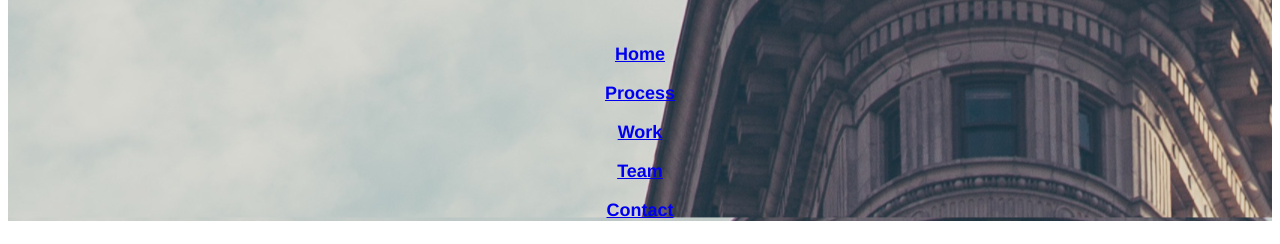
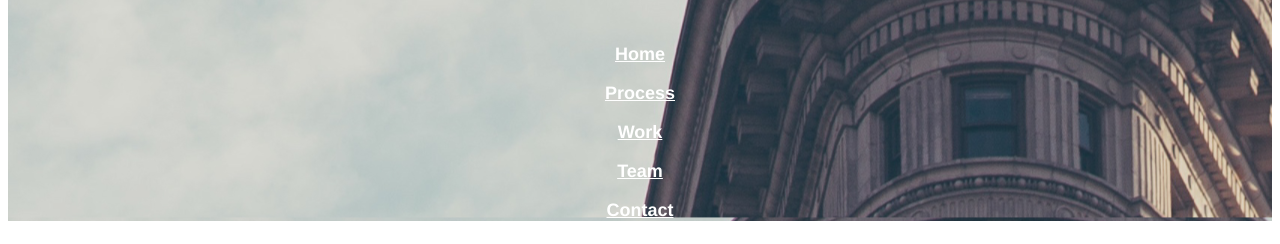
Before and after one commit to lolawin3/Broadway, a plain HTML site: page index.html in a window 1280 px wide. Shown: the part 130-374 px from the top of the page. Drawn offline with Linux system fonts and the light colour scheme.

Commit message:
Thrid commit.

```diff
--- a/resources/css/index.css
+++ b/resources/css/index.css
@@ -1,5 +1,6 @@
 body{text-align: center;
-     font-family: Helvetica;}
+     font-family: Helvetica;
+    font-size: 14px;}
 
 .main{font-size: 18px;
       color: white;
@@ -26,3 +27,5 @@ h3{font-size: 23px;
         background-color: dimgray;
         text-align: left;
         background-position: center;}
+
+#link{color: white;}
```
